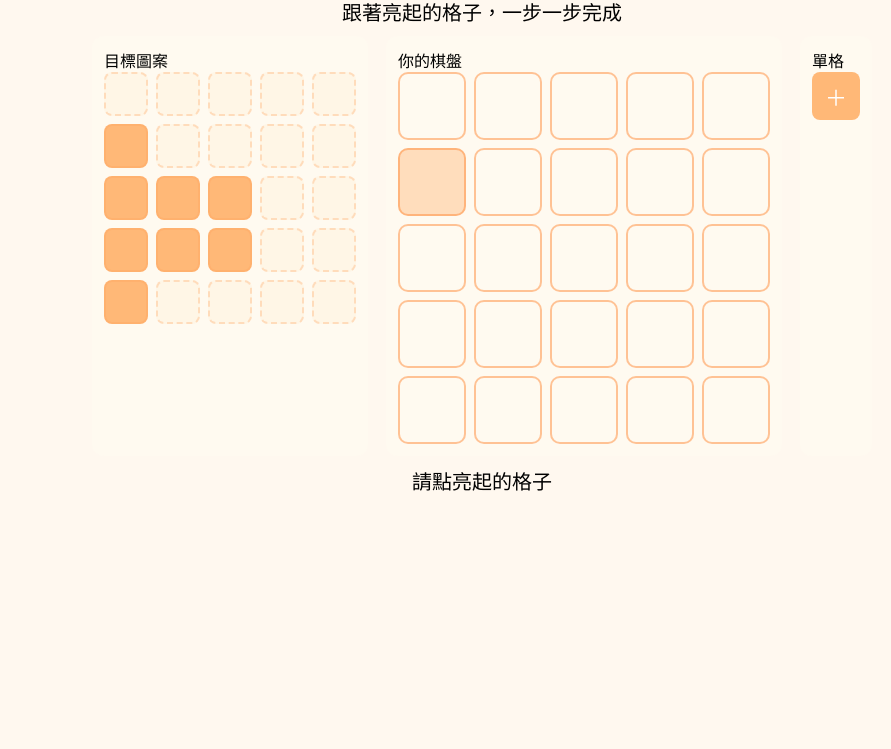
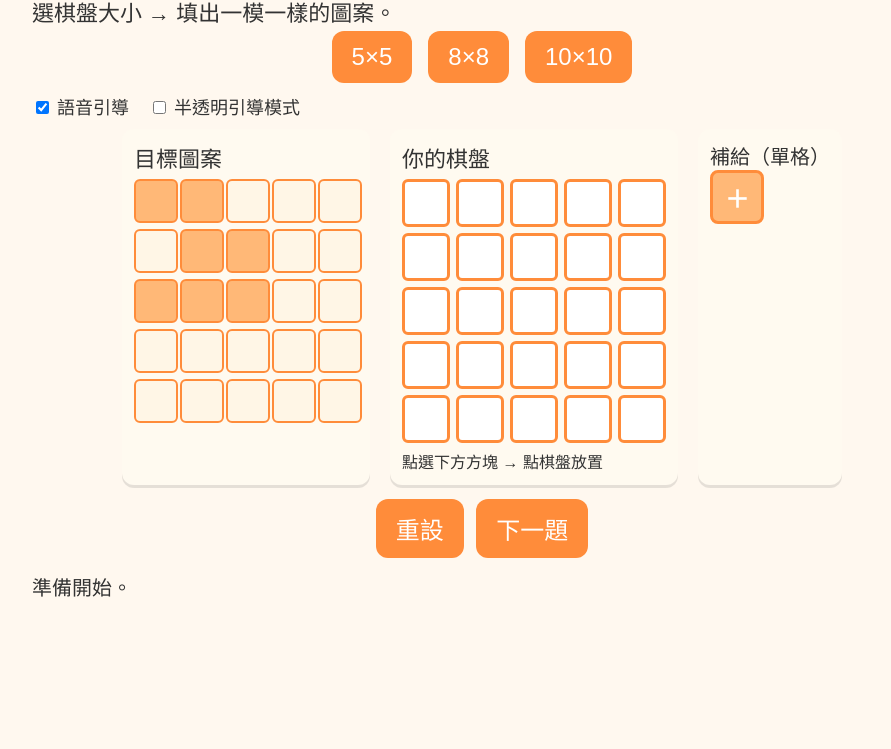
Before and after one commit to alleys0104-sketch/-, a plain HTML site: page relax.html in a window 1280 px wide. Shown: the part 75-824 px from the top of the page, without its empty margins (158-1049 px from the left). Drawn offline with Linux system fonts and the light colour scheme.

Commit message:
Update relax.html

```diff
--- a/relax.html
+++ b/relax.html
@@ -3,7 +3,7 @@
 <head>
 <meta charset="utf-8"/>
 <meta name="viewport" content="width=device-width,initial-scale=1.0,user-scalable=no"/>
-<title>長者圖案挑戰｜教學模式</title>
+<title>長者圖案挑戰（最終版）</title>
 
 <style>
 :root{
@@ -11,204 +11,371 @@
   --panel:#fffaf0;
   --accent:#ffb877;
   --accent-strong:#ff8c3a;
+  --text:#333;
 }
-html,body{margin:0;height:100%;}
+html,body{margin:0;padding:0;height:100%;}
 body{
   background:var(--bg);
-  font-family:"Noto Sans TC",Arial;
+  font-family:"Noto Sans TC", Arial;
+  color:var(--text);
   display:flex;
   flex-direction:column;
   align-items:center;
-  padding:12px;
+  padding:10px;
+  -webkit-user-select:none;
   user-select:none;
+  touch-action:manipulation;
 }
 
-h1{font-size:30px;color:var(--accent-strong);margin:8px 0;}
-.lead{font-size:20px;margin-bottom:10px;}
+/* 大字 */
+h1{ font-size:30px; color:var(--accent-strong); margin:8px 0; }
+.lead{ font-size:22px; }
 
-.area{
+/* 按鈕 */
+.btn{
+  background:var(--accent-strong);
+  color:#fff;
+  border:none;
+  padding:12px 20px;
+  border-radius:12px;
+  font-size:24px;
+  margin:4px;
+}
+.btn:active{ transform:translateY(2px); }
+
+.container{ width:100%; max-width:900px; }
+
+/* 區塊排版 */
+.sizeSelect{ display:flex; flex-wrap:wrap; gap:8px; justify-content:center; }
+
+.areaRow{
+  margin-top:10px;
   display:flex;
-  gap:18px;
   flex-wrap:wrap;
+  gap:20px;
   justify-content:center;
 }
 
 .panel{
   background:var(--panel);
+  padding:12px;
   border-radius:12px;
-  padding:12px;
+  box-shadow:0 3px 0 rgba(0,0,0,0.1);
 }
 
-.targetGrid,.boardGrid{
+/* 目標 */
+.targetGrid{
   display:grid;
-  grid-template-columns:repeat(5,1fr);
-  gap:8px;
+  gap:6px;
+}
+.targetCell{
+  width:40px; height:40px;
+  background:#fff6e6;
+  border:2px solid var(--accent-strong);
+  border-radius:6px;
+  opacity:0;
+  animation: fadeIn 0.4s forwards;
+}
+.targetCell.on{
+  background:var(--accent);
+  border-color:var(--accent-strong);
 }
 
-.targetCell{
-  width:40px;height:40px;
-  border-radius:8px;
-  background:#fff6e6;
-  border:2px dashed rgba(255,160,90,0.3);
-}
-.targetCell.on{background:var(--accent);border-style:solid;}
-
-.boardCell{
-  width:64px;height:64px;
-  border-radius:10px;
-  background:#fffaf0;
-  border:2px solid rgba(255,140,58,0.5);
-}
-.boardCell.filled{background:var(--accent);}
-.boardCell.guide{
-  animation:pulse 1.2s infinite;
-}
-@keyframes pulse{
-  from{background:rgba(255,183,119,0.3);}
-  to{background:rgba(255,183,119,0.85);}
+@keyframes fadeIn{
+  from{ opacity:0; transform:scale(0.6); }
+  to{ opacity:1; transform:scale(1); }
 }
 
+/* 棋盤 */
+.boardGrid{
+  display:grid;
+  gap:6px;
+}
+.boardCell{
+  width:48px; height:48px;
+  background:#fff;
+  border:3px solid var(--accent-strong);
+  border-radius:6px;
+  box-sizing:border-box;
+  transition:0.1s;
+}
+.boardCell.filled{
+  background:var(--accent);
+  transform:scale(1.07);
+  box-shadow:0 0 10px rgba(255,140,58,0.6);
+}
+
+/* 半透明引導模式 */
+.boardCell.guide{
+  background:rgba(255,140,58,0.3);
+}
+
+/* 補給單格 */
 .single{
   width:48px;height:48px;
+  background:var(--accent);
+  border:3px solid var(--accent-strong);
   border-radius:8px;
-  background:var(--accent);
-  color:#fff;
-  font-size:22px;
   display:flex;
   align-items:center;
   justify-content:center;
+  font-size:24px;
+  color:#fff;
+  font-weight:bold;
+}
+.single.picked{
+  outline:5px solid rgba(255,140,58,0.4);
+  transform:scale(1.1);
 }
 
-.status{
-  font-size:20px;
-  margin-top:10px;
-}
+.status{ font-size:20px; margin-top:10px; }
+.switchWrap{ font-size:18px; margin-top:6px; }
 </style>
 </head>
 
+
 <body>
+<div class="container">
 
-<h1>🧩 圖案教學挑戰</h1>
-<div class="lead">跟著亮起的格子，一步一步完成</div>
+<h1>🧩 圖案挑戰（最終版）</h1>
+<div class="lead">選棋盤大小 → 填出一模一樣的圖案。</div>
 
-<div class="area">
+<!-- 尺寸選擇 -->
+<div class="sizeSelect">
+  <button class="btn" id="size5">5×5</button>
+  <button class="btn" id="size8">8×8</button>
+  <button class="btn" id="size10">10×10</button>
+</div>
+
+<!-- 語音 / 引導 -->
+<div class="switchWrap">
+  <label><input type="checkbox" id="ttsToggle" checked> 語音引導</label>
+  &nbsp;&nbsp;
+  <label><input type="checkbox" id="guideToggle"> 半透明引導模式</label>
+</div>
+
+<div class="areaRow">
+  <!-- 目標 -->
   <div class="panel">
-    <div>目標圖案</div>
+    <div style="font-size:22px;margin-bottom:6px;">目標圖案</div>
     <div id="targetGrid" class="targetGrid"></div>
   </div>
 
+  <!-- 棋盤 -->
   <div class="panel">
-    <div>你的棋盤</div>
+    <div style="font-size:22px;margin-bottom:6px;">你的棋盤</div>
     <div id="boardGrid" class="boardGrid"></div>
+    <div style="font-size:16px;margin-top:6px;">點選下方方塊 → 點棋盤放置</div>
   </div>
 
+  <!-- 補給 -->
   <div class="panel">
-    <div>單格</div>
-    <div class="single">＋</div>
+    <div style="font-size:20px;">補給（單格）</div>
+    <div id="supply" class="single">＋</div>
   </div>
 </div>
 
-<div id="status" class="status">請點亮起的格子</div>
+<!-- 操作 -->
+<div style="text-align:center;margin-top:10px;">
+  <button class="btn" id="btnReset">重設</button>
+  <button class="btn" id="btnNext">下一題</button>
+</div>
+
+<div class="status" id="status">準備開始。</div>
+
+</div>
 
 <script>
-const SIZE=5;
-let target=[],board=[];
-let guideSteps=[],stepIndex=0;
+/*=====================*
+ *  全域變數
+ *=====================*/
+let gridSize=5;
+let target=[], board=[];
+let supplyPicked=false;
 
-const targetGrid=document.getElementById('targetGrid');
-const boardGrid=document.getElementById('boardGrid');
-const statusEl=document.getElementById('status');
+const targetGrid=document.getElementById("targetGrid");
+const boardGrid=document.getElementById("boardGrid");
+const supply=document.getElementById("supply");
+const statusBox=document.getElementById("status");
 
+const guideToggle=document.getElementById("guideToggle");
+const ttsToggle=document.getElementById("ttsToggle");
+
+/*=====================*
+ *  語音
+ *=====================*/
 function speak(t){
+  if(!ttsToggle.checked) return; // 若語音關閉 → 不說話
   const u=new SpeechSynthesisUtterance(t);
-  u.lang='zh-TW';
+  u.lang="zh-TW";
   speechSynthesis.cancel();
   speechSynthesis.speak(u);
 }
 
-/* 產生連通圖案 */
+/*=====================*
+ *  生成連續圖案
+ *=====================*/
 function generateTarget(){
-  target=Array.from({length:SIZE},()=>Array(SIZE).fill(0));
-  let need=8, r=2,c=2;
+  const N=gridSize;
+  target=Array.from({length:N},()=>Array(N).fill(0));
+
+  const total=N*N;
+  const fillCount=Math.floor(total*0.28);
+
+  let r=Math.floor(N/2), c=Math.floor(N/2);
   target[r][c]=1;
-  let n=1;
-  while(n<need){
-    const d=[[1,0],[-1,0],[0,1],[0,-1]][Math.floor(Math.random()*4)];
-    r=Math.max(0,Math.min(4,r+d[0]));
-    c=Math.max(0,Math.min(4,c+d[1]));
-    if(!target[r][c]){target[r][c]=1;n++;}
+
+  let used=[[r,c]];
+
+  while(used.length<fillCount){
+    const [cr,cc]=used[Math.floor(Math.random()*used.length)];
+    const dirs=[[1,0],[-1,0],[0,1],[0,-1]];
+    const d=dirs[Math.floor(Math.random()*4)];
+    const nr=cr+d[0], nc=cc+d[1];
+    if(nr<0||nr>=N||nc<0||nc>=N) continue;
+    if(target[nr][nc]===1) continue;
+    target[nr][nc]=1;
+    used.push([nr,nc]);
   }
 }
 
-/* 建立格子 */
-function build(){
-  targetGrid.innerHTML='';
-  boardGrid.innerHTML='';
-  board=Array.from({length:SIZE},()=>Array(SIZE).fill(0));
-  guideSteps=[];
-  stepIndex=0;
-
-  for(let r=0;r<SIZE;r++){
-    for(let c=0;c<SIZE;c++){
-      const t=document.createElement('div');
-      t.className='targetCell'+(target[r][c]?' on':'');
-      targetGrid.appendChild(t);
-
-      const b=document.createElement('div');
-      b.className='boardCell';
-      b.dataset.r=r;b.dataset.c=c;
-      b.onclick=place;
-      boardGrid.appendChild(b);
-
-      if(target[r][c]) guideSteps.push([r,c]);
+/*=====================*
+ *  建立 DOM
+ *=====================*/
+function render(){
+  // target
+  targetGrid.style.gridTemplateColumns=`repeat(${gridSize},40px)`;
+  targetGrid.innerHTML="";
+  for(let r=0;r<gridSize;r++){
+    for(let c=0;c<gridSize;c++){
+      const d=document.createElement("div");
+      d.className="targetCell"+(target[r][c]?" on":"");
+      targetGrid.appendChild(d);
     }
   }
-  highlightNext();
+
+  // board
+  board=Array.from({length:gridSize},()=>Array(gridSize).fill(0));
+  boardGrid.style.gridTemplateColumns=`repeat(${gridSize},48px)`;
+  boardGrid.innerHTML="";
+  for(let r=0;r<gridSize;r++){
+    for(let c=0;c<gridSize;c++){
+      const d=document.createElement("div");
+      d.className="boardCell";
+      d.dataset.r=r;
+      d.dataset.c=c;
+      d.addEventListener("click",place);
+      boardGrid.appendChild(d);
+    }
+  }
+
+  if(guideToggle.checked) applyGuide();
 }
 
-/* 高亮下一步 */
-function highlightNext(){
-  document.querySelectorAll('.boardCell').forEach(c=>c.classList.remove('guide'));
-  if(stepIndex>=guideSteps.length) return;
-  const [r,c]=guideSteps[stepIndex];
-  boardGrid.children[r*SIZE+c].classList.add('guide');
-  speak('請點這一格');
+/*=====================*
+ *  半透明引導
+ *=====================*/
+function applyGuide(){
+  for(let r=0;r<gridSize;r++){
+    for(let c=0;c<gridSize;c++){
+      const cell=boardGrid.children[r*gridSize+c];
+      if(target[r][c]===1 && board[r][c]===0){
+        cell.classList.add("guide");
+      }
+    }
+  }
 }
+function clearGuide(){
+  [...boardGrid.children].forEach(c=>c.classList.remove("guide"));
+}
+guideToggle.addEventListener("change",()=>{
+  clearGuide();
+  if(guideToggle.checked) applyGuide();
+});
 
-/* 放置 */
+/*=====================*
+ *  補給選取
+ *=====================*/
+supply.addEventListener("click",()=>{
+  supplyPicked=!supplyPicked;
+  supply.classList.toggle("picked",supplyPicked);
+  if(supplyPicked) speak("選好了，可以放置方塊");
+});
+
+/*=====================*
+ *  放置方塊
+ *=====================*/
 function place(e){
-  const r=+e.target.dataset.r;
-  const c=+e.target.dataset.c;
-  const [gr,gc]=guideSteps[stepIndex];
-
-  if(r!==gr||c!==gc){
-    speak('請點亮起的格子');
+  if(!supplyPicked){
+    speak("請先選下方的單格");
     return;
   }
 
-  e.target.classList.remove('guide');
-  e.target.classList.add('filled');
+  const r=parseInt(e.currentTarget.dataset.r);
+  const c=parseInt(e.currentTarget.dataset.c);
+
+  if(board[r][c]===1){
+    speak("這格已經放過了");
+    return;
+  }
+
   board[r][c]=1;
-  stepIndex++;
+  const cell=e.currentTarget;
+  cell.classList.add("filled");
 
-  if(stepIndex>=guideSteps.length){
-    statusEl.innerText='完成了！';
-    speak('太棒了，完成圖案');
-    setTimeout(start,2000);
-  }else{
-    highlightNext();
-  }
+  if(guideToggle.checked) cell.classList.remove("guide");
+
+  checkWin();
 }
 
-/* 開始 */
-function start(){
-  statusEl.innerText='請點亮起的格子';
-  generateTarget();
-  build();
-  speak('新的教學開始');
+/*=====================*
+ *  判斷是否完成
+ *=====================*/
+function checkWin(){
+  for(let r=0;r<gridSize;r++){
+    for(let c=0;c<gridSize;c++){
+      if(target[r][c]!==board[r][c]) return;
+    }
+  }
+  speak("太棒了！你完成了！");
+  statusBox.innerText="🎉 完成圖案！按下一題繼續";
 }
 
-start();
+/*=====================*
+ *  重設 / 下一題
+ *=====================*/
+document.getElementById("btnReset").addEventListener("click",()=>{
+  clearGuide();
+  board.forEach(r=>r.fill(0));
+  [...boardGrid.children].forEach(c=>c.classList.remove("filled","guide"));
+  supplyPicked=false;
+  supply.classList.remove("picked");
+  if(guideToggle.checked) applyGuide();
+  speak("已重設");
+  statusBox.innerText="已重設。";
+});
+
+document.getElementById("btnNext").addEventListener("click",()=>{
+  generateTarget();
+  render();
+  supplyPicked=false;
+  supply.classList.remove("picked");
+  speak("新的題目開始");
+  statusBox.innerText="新的題目開始！";
+});
+
+/*=====================*
+ *  尺寸切換
+ *=====================*/
+document.getElementById("size5").onclick=()=>{gridSize=5;generateTarget();render();};
+document.getElementById("size8").onclick=()=>{gridSize=8;generateTarget();render();};
+document.getElementById("size10").onclick=()=>{gridSize=10;generateTarget();render();};
+
+/*=====================*
+ *  初始化
+ *=====================*/
+generateTarget();
+render();
 </script>
 
 </body>
```
